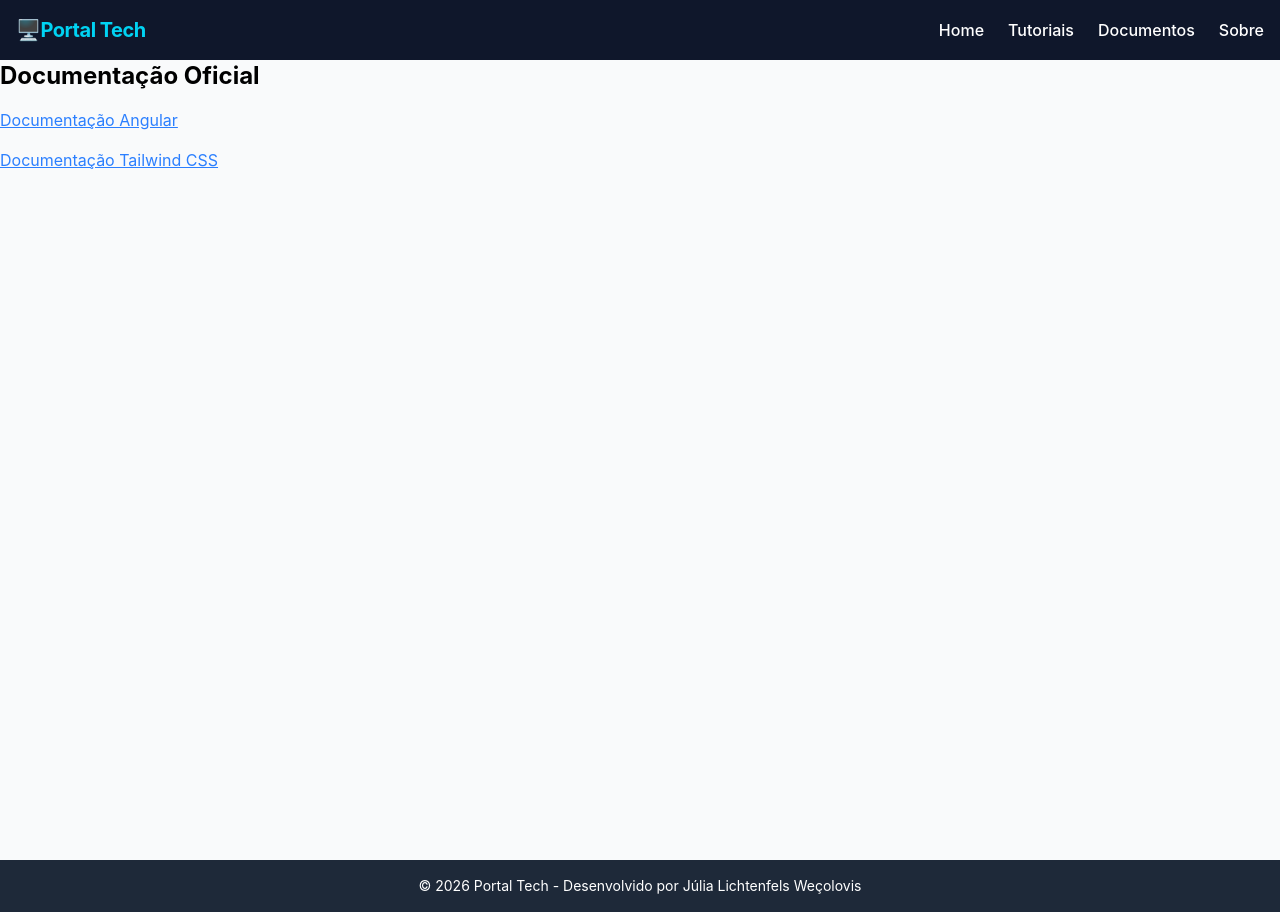
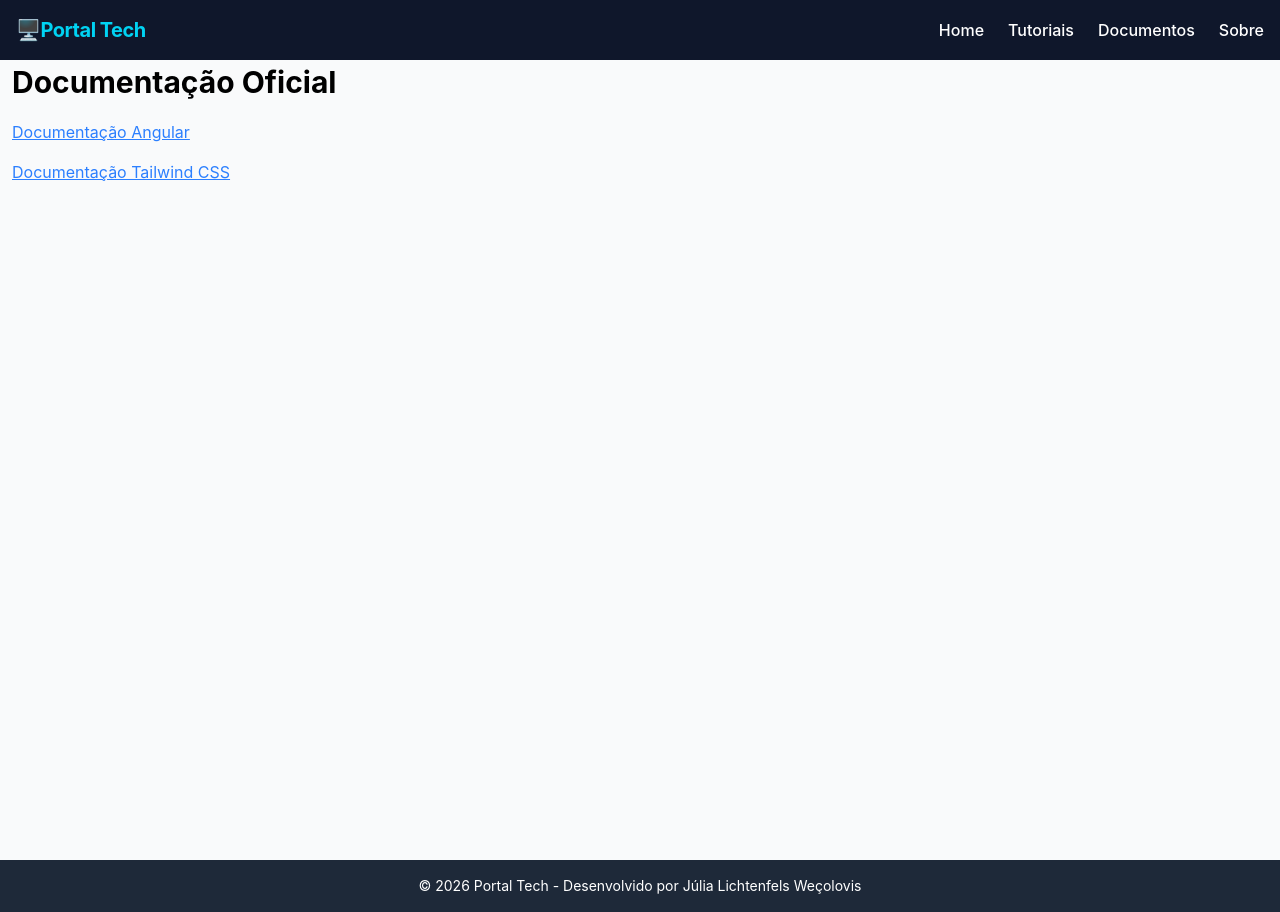
Before and after one commit to julia-lw/PortalTech, an Angular app in the folder portaltech/: page /documentacao in a window 1280 px wide. Built offline with nearby package versions, Linux system fonts and the light colour scheme.

Commit message:
Update documentacao.html

```diff
--- a/portaltech/src/app/pages/documentacao/documentacao.html
+++ b/portaltech/src/app/pages/documentacao/documentacao.html
@@ -1,16 +1,16 @@
-<h1 class="text-2xl font-bold mb-4">Documentação Oficial</h1>
+<h1 class="text-3xl font-bold mb-4 px-3 py-1">Documentação Oficial</h1>
 
 <ul class="space-y-4">
   <li>
     <a href="https://angular.io" target="_blank"
-       class="text-blue-500 underline">
+       class="text-blue-500 underline px-3">
        Documentação Angular
     </a>
   </li>
 
   <li>
     <a href="https://tailwindcss.com" target="_blank"
-       class="text-blue-500 underline">
+       class="text-blue-500 underline px-3">
        Documentação Tailwind CSS
     </a>
   </li>
```
